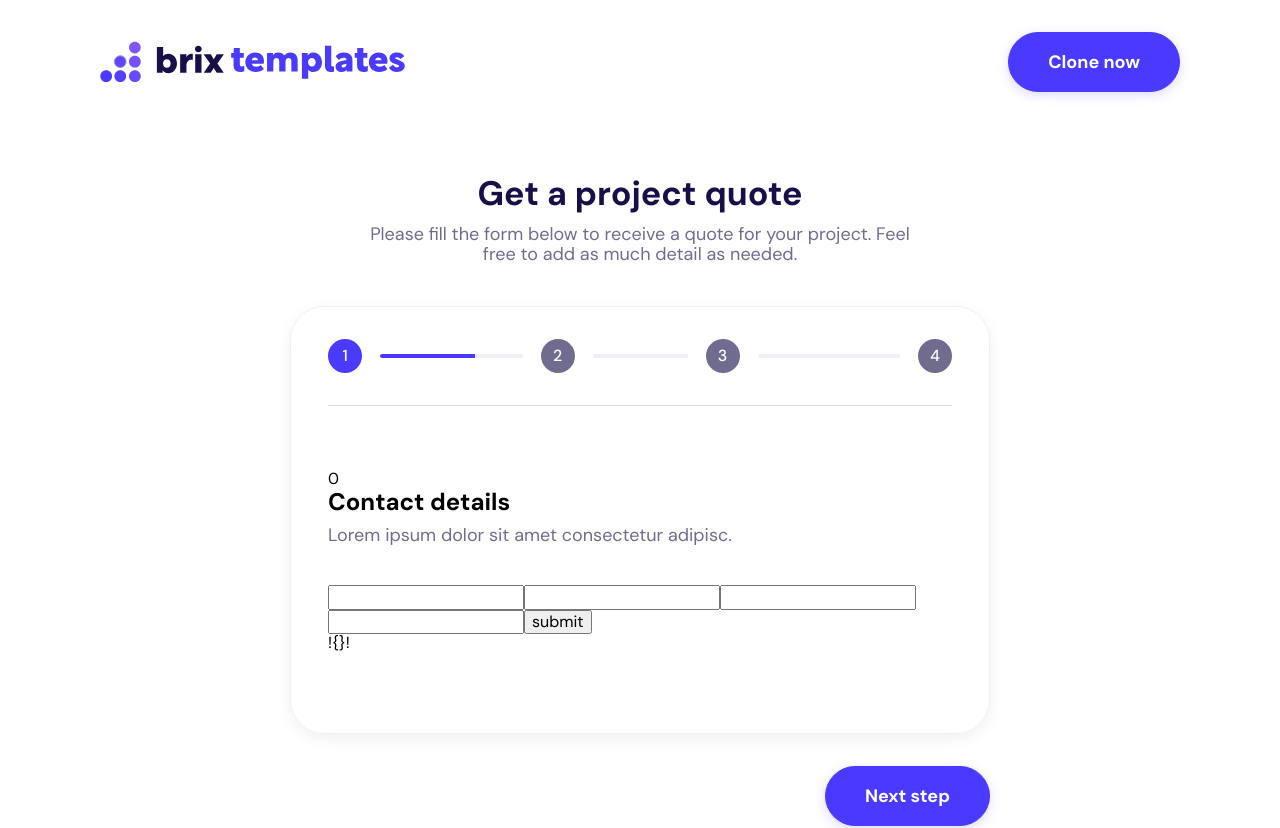
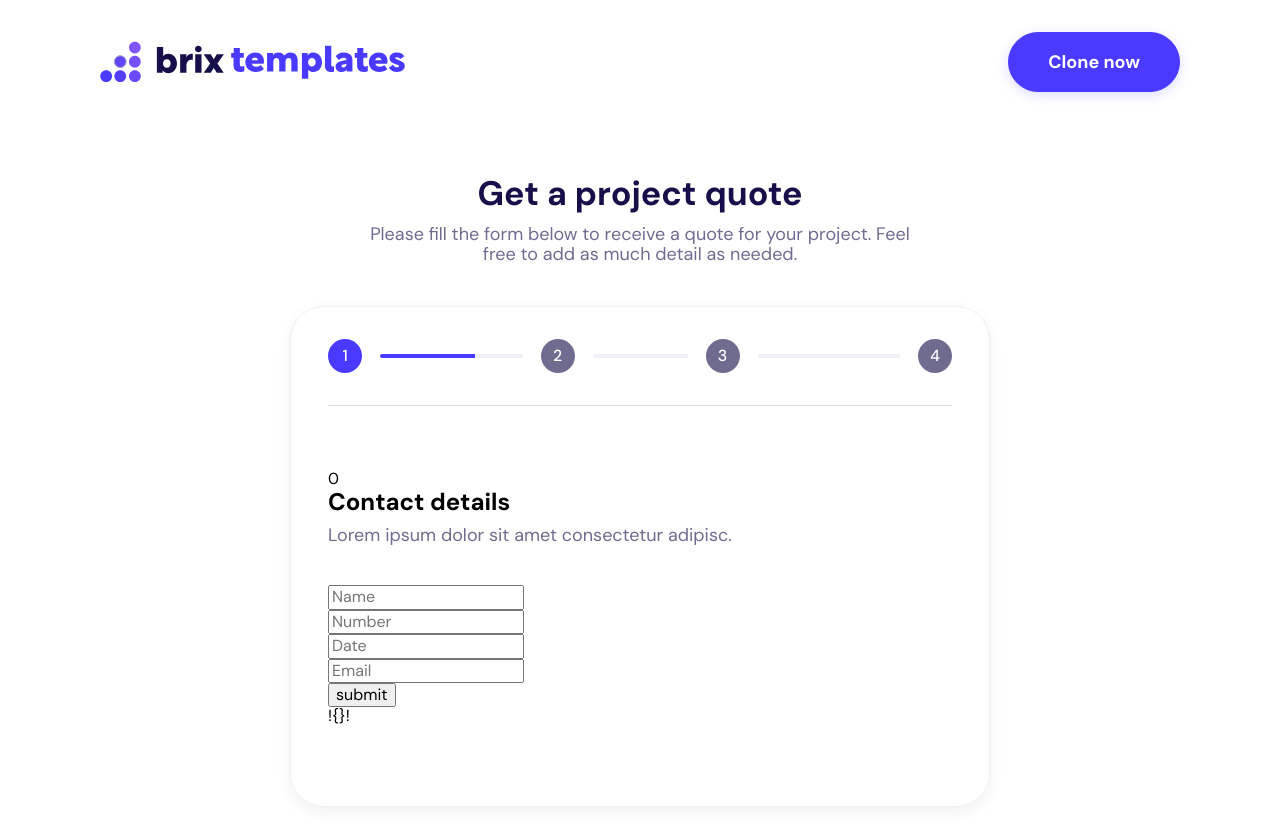
Before and after one commit to Vladislav-Chistyakov/Multi-step-Form, a Vue app: page / in a window 1280 px wide. Shown: the top 828 px of the page. Built offline with nearby package versions, Linux system fonts and the light colour scheme.

Commit message:
Сделал компонент input и дописал debounce

```diff
--- a/src/components/main/Steps/StepInputs.vue
+++ b/src/components/main/Steps/StepInputs.vue
@@ -1,7 +1,9 @@
 <script>
 import debounce from 'lodash.debounce'
+import UIInput from '../../ui/inputs/Input.vue'
 export default {
   name: "StepInputs",
+  components: { UIInput },
   data () {
     return {
       timeout: 1500,
@@ -11,7 +13,8 @@ export default {
         inputDate: '',
         inputEmail: ''
       },
-      text: 1
+      text: 1,
+      debounceTest: null
     }
   },
   methods: {
@@ -19,29 +22,32 @@ export default {
       console.warn('this FORM INPUTS: ', this.form)
       this.$emit('inputForm', this.form)
     },
-    newValueInput(key, event) {
-      // this.debounceInputValue(this.timeout)
-      console.log('event input')
-      this.form[key] = event.target.value
+    debounceInputValue () {
+      this.debounceTest = debounce(this.myEvents, this.timeout)
+      this.debounceTest()
     },
-    debounceInputValue (key, event, timeout) {
-      const testDebounce = debounce(this.newValueInput, timeout)
-      testDebounce()
-      // this.newValueInput(key, event)
+    cancelDebounce () {
+      if (this.debounceTest) {
+        this.debounceTest.cancel()
+      }
+    },
+    sandDataToParent () {
+      this.cancelDebounce()
+      this.debounceInputValue()
     }
   },
   watch: {
-    'form.inputName' (newValue) {
-      console.log(newValue)
+    'form.inputName' () {
+      this.sandDataToParent()
     },
-    'form.inputNumber' (newValue) {
-      console.log(newValue)
+    'form.inputNumber' () {
+      this.sandDataToParent()
     },
-    'form.inputDate' (newValue) {
-      console.log(newValue)
+    'form.inputDate' () {
+      this.sandDataToParent()
     },
-    'form.inputEmail' (newValue) {
-      console.log(newValue)
+    'form.inputEmail' () {
+      this.sandDataToParent()
     }
 
   }
@@ -50,10 +56,10 @@ export default {
 
 <template>
 <div>
-  <input :value="form.inputName" @input.prevent="debounceInputValue('inputName', $event, timeout)">
-  <input :value="form.inputNumber" @input.prevent="debounceInputValue('inputNumber', $event, timeout)">
-  <input :value="form.inputDate" @input.prevent="debounceInputValue('inputDate', $event, timeout)">
-  <input :value="form.inputEmail" @input.prevent="debounceInputValue('inputEmail', $event, timeout)">
+  <UIInput placeholder="Name" :disabled="false" v-model:value="form.inputName"/>
+  <UIInput placeholder="Number" :disabled="false" v-model:value="form.inputNumber"/>
+  <UIInput placeholder="Date" :disabled="false" v-model:value="form.inputDate"/>
+  <UIInput placeholder="Email" :disabled="false" v-model:value="form.inputEmail"/>
   <button @click.prevent="myEvents">
     submit
   </button>
--- /dev/null
+++ b/src/components/ui/inputs/Input.vue
@@ -0,0 +1,48 @@
+<script>
+export default {
+  name: 'Input',
+  emits: ['update:value'],
+  props: {
+    disabled: {
+      type: Boolean,
+      default: false
+    },
+    value: {
+      type: [String, Number, Object],
+      default: ''
+    },
+    // value: {
+    //   type: [String, Number, Object],
+    //   default: ''
+    // },
+    placeholder: {
+      type: String,
+      default: ''
+    },
+    label: {
+      type: String,
+      default: ''
+    },
+  },
+  data () {
+    return {
+      // inputValue: this.value || ''
+    }
+  },
+}
+</script>
+
+<template>
+  <div>
+    <label></label>
+    <input :disabled="disabled"
+           :value="value"
+           :placeholder="placeholder"
+           @input.prevent="$emit('update:value', $event.target.value)"
+    />
+  </div>
+</template>
+
+<style scoped>
+
+</style>
```
